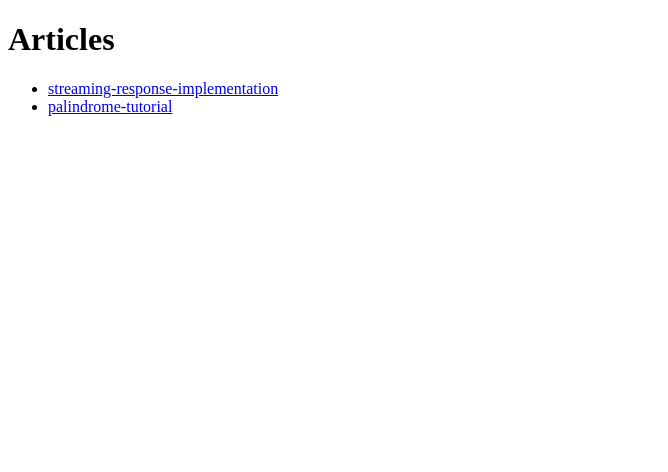
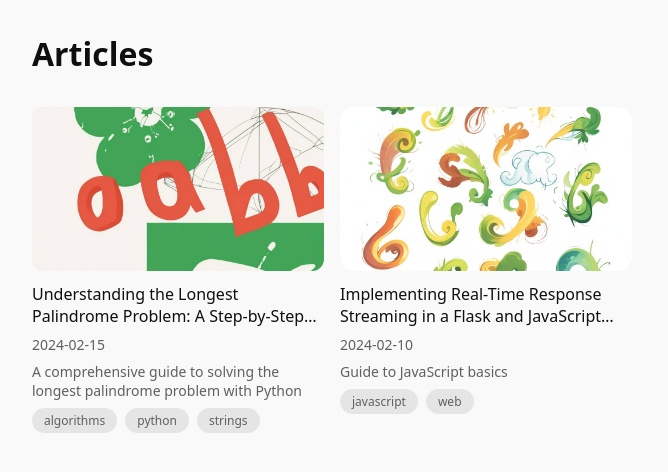
Before and after one commit to sidharth-raj-dev/knowledge-organization-tool, a Flask app: page / in a window 1280 px wide. Shown: the top 472 px of the page, without its empty margins (0-668 px from the left). Run offline with Flask 3, Linux system fonts and the light colour scheme.

Commit message:
home page

```diff
--- a/app.py
+++ b/app.py
@@ -1,21 +1,44 @@
 from flask import Flask, render_template, abort
 import os
+import json
 
 app = Flask(__name__)
 
+def load_articles_metadata():
+    try:
+        with open('articles_meta.json', 'r', encoding='utf-8') as f:
+            return json.load(f)
+    except FileNotFoundError:
+        return {}
+
 @app.route('/')
 def index():
-    # List all markdown files in articles directory
+    # Load metadata
+    articles_meta = load_articles_metadata()
+
+    # Get list of available markdown files
     articles = []
     for filename in os.listdir('articles'):
         if filename.endswith('.md'):
-            articles.append(filename[:-3])  # Remove .md extension
+            article_id = filename[:-3]  # Remove .md extension
+            # Get metadata if available, otherwise use filename as title
+            article_data = articles_meta.get(article_id, {
+                'title': article_id,
+                'tags': [],
+                'description': '',
+                'date': ''
+            })
+            article_data['id'] = article_id  # Add the ID for linking
+            articles.append(article_data)
+
+    # Sort by date (newest first) if date exists
+    articles.sort(key=lambda x: x.get('date', ''), reverse=True)
+
     return render_template('base.html', articles=articles)
 
 @app.route('/article/<name>')
 def article(name):
     try:
-        # Read the markdown file
         with open(f'articles/{name}.md', 'r', encoding='utf-8') as file:
             content = file.read()
         return render_template('article.html', content=content)
--- /dev/null
+++ b/articles_meta.json
@@ -0,0 +1,23 @@
+{
+    "palindrome-tutorial": {
+        "title": "Understanding the Longest Palindrome Problem: A Step-by-Step Guide",
+        "tags": [
+            "algorithms",
+            "python",
+            "strings"
+        ],
+        "thumbnail": "/static/images/palindrome.png",
+        "description": "A comprehensive guide to solving the longest palindrome problem with Python",
+        "date": "2024-02-15"
+    },
+    "streaming-response-implementation": {
+        "title": "Implementing Real-Time Response Streaming in a Flask and JavaScript Application",
+        "tags": [
+            "javascript",
+            "web"
+        ],
+        "thumbnail": "/static/images/response_streaming.png",
+        "description": "Guide to JavaScript basics",
+        "date": "2024-02-10"
+    }
+}
--- a/templates/base.html
+++ b/templates/base.html
@@ -1,14 +1,159 @@
 <!DOCTYPE html>
 <html>
+
 <head>
-    <title>Markdown Articles</title>
+    <title>Articles</title>
+    <meta name="viewport" content="width=device-width, initial-scale=1.0">
+    <style>
+        * {
+            margin: 0;
+            padding: 0;
+            box-sizing: border-box;
+        }
+
+        body {
+            font-family: system-ui, -apple-system, sans-serif;
+            background: #f9f9f9;
+            padding: 2rem;
+        }
+
+        h1 {
+            margin-bottom: 2rem;
+            color: #0f0f0f;
+        }
+
+        .articles-grid {
+            display: grid;
+            gap: 1rem;
+            /* Default: 1 column for mobile */
+            grid-template-columns: 1fr;
+        }
+
+        /* Responsive grid breakpoints similar to YouTube */
+        @media (min-width: 640px) {
+            .articles-grid {
+                grid-template-columns: repeat(2, 1fr);
+                /* 2 columns */
+            }
+        }
+
+        @media (min-width: 1024px) {
+            .articles-grid {
+                grid-template-columns: repeat(3, 1fr);
+                /* 3 columns */
+            }
+        }
+
+        @media (min-width: 1280px) {
+            .articles-grid {
+                grid-template-columns: repeat(4, 1fr);
+                /* 4 columns */
+            }
+        }
+
+        .article-card {
+            display: flex;
+            flex-direction: column;
+            text-decoration: none;
+            color: inherit;
+            transition: transform 0.2s;
+        }
+
+        .article-card:hover {
+            transform: translateY(-2px);
+        }
+
+        .thumbnail-container {
+            position: relative;
+            width: 100%;
+            padding-top: 56.25%;
+            /* 16:9 Aspect Ratio */
+            background: #e5e5e5;
+            border-radius: 12px;
+            overflow: hidden;
+            margin-bottom: 0.75rem;
+        }
+
+        .thumbnail {
+            position: absolute;
+            top: 0;
+            left: 0;
+            width: 100%;
+            height: 100%;
+            object-fit: cover;
+        }
+
+        .article-title {
+            font-size: 1rem;
+            font-weight: 500;
+            margin-bottom: 0.5rem;
+            color: #0f0f0f;
+            display: -webkit-box;
+            -webkit-line-clamp: 2;
+            -webkit-box-orient: vertical;
+            overflow: hidden;
+        }
+
+        .article-meta {
+            font-size: 0.875rem;
+            color: #606060;
+            margin-bottom: 0.5rem;
+        }
+
+        .article-description {
+            font-size: 0.875rem;
+            color: #606060;
+            margin-bottom: 0.5rem;
+            display: -webkit-box;
+            -webkit-line-clamp: 2;
+            -webkit-box-orient: vertical;
+            overflow: hidden;
+        }
+
+        .tags {
+            display: flex;
+            flex-wrap: wrap;
+            gap: 0.5rem;
+        }
+
+        .tag {
+            background: #e5e5e5;
+            padding: 0.25rem 0.75rem;
+            border-radius: 16px;
+            font-size: 0.75rem;
+            color: #606060;
+            text-decoration: none;
+        }
+    </style>
 </head>
+
 <body>
     <h1>Articles</h1>
-    <ul>
-    {% for article in articles %}
-        <li><a href="{{ url_for('article', name=article) }}">{{ article }}</a></li>
-    {% endfor %}
-    </ul>
+
+    <div class="articles-grid">
+        {% for article in articles %}
+        <a href="{{ url_for('article', name=article.id) }}" class="article-card">
+            <div class="thumbnail-container">
+                <img src="{{ article.thumbnail if article.thumbnail else '/static/images/default-thumbnail.jpg' }}"
+                    alt="{{ article.title }}" class="thumbnail" loading="lazy">
+            </div>
+            <h2 class="article-title">{{ article.title }}</h2>
+            {% if article.date %}
+            <div class="article-meta">{{ article.date }}</div>
+            {% endif %}
+            {% if article.description %}
+            <p class="article-description">{{ article.description }}</p>
+            {% endif %}
+            {% if article.tags %}
+            <div class="tags">
+                {% for tag in article.tags %}
+                <span class="tag">{{ tag }}</span>
+                {% endfor %}
+            </div>
+            {% endif %}
+        </a>
+        {% endfor %}
+    </div>
 </body>
+
 </html>
```
Also changed, not shown: static/images/palindrome.png (added), static/images/response_streaming.png (added), 1 other file.
